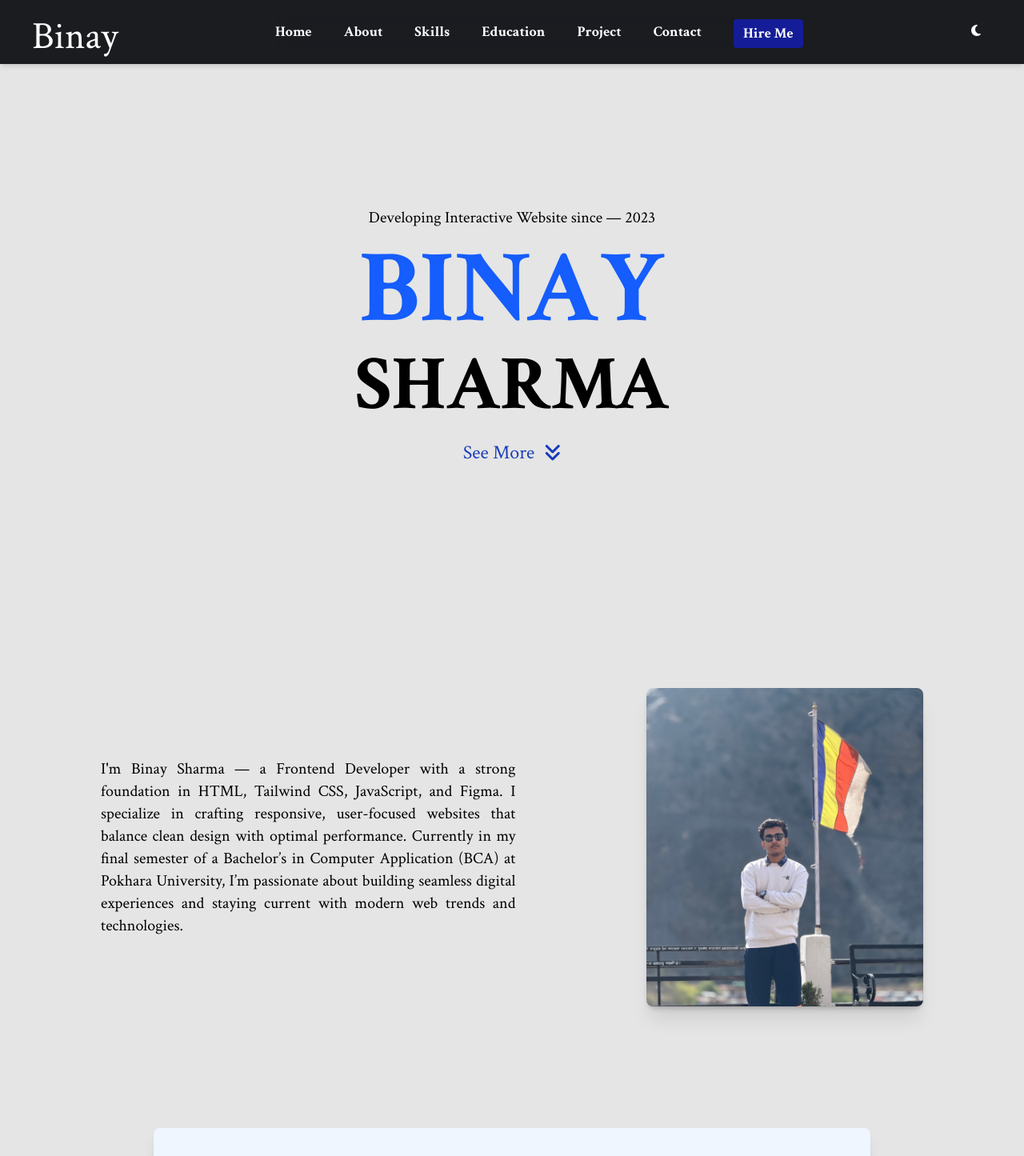
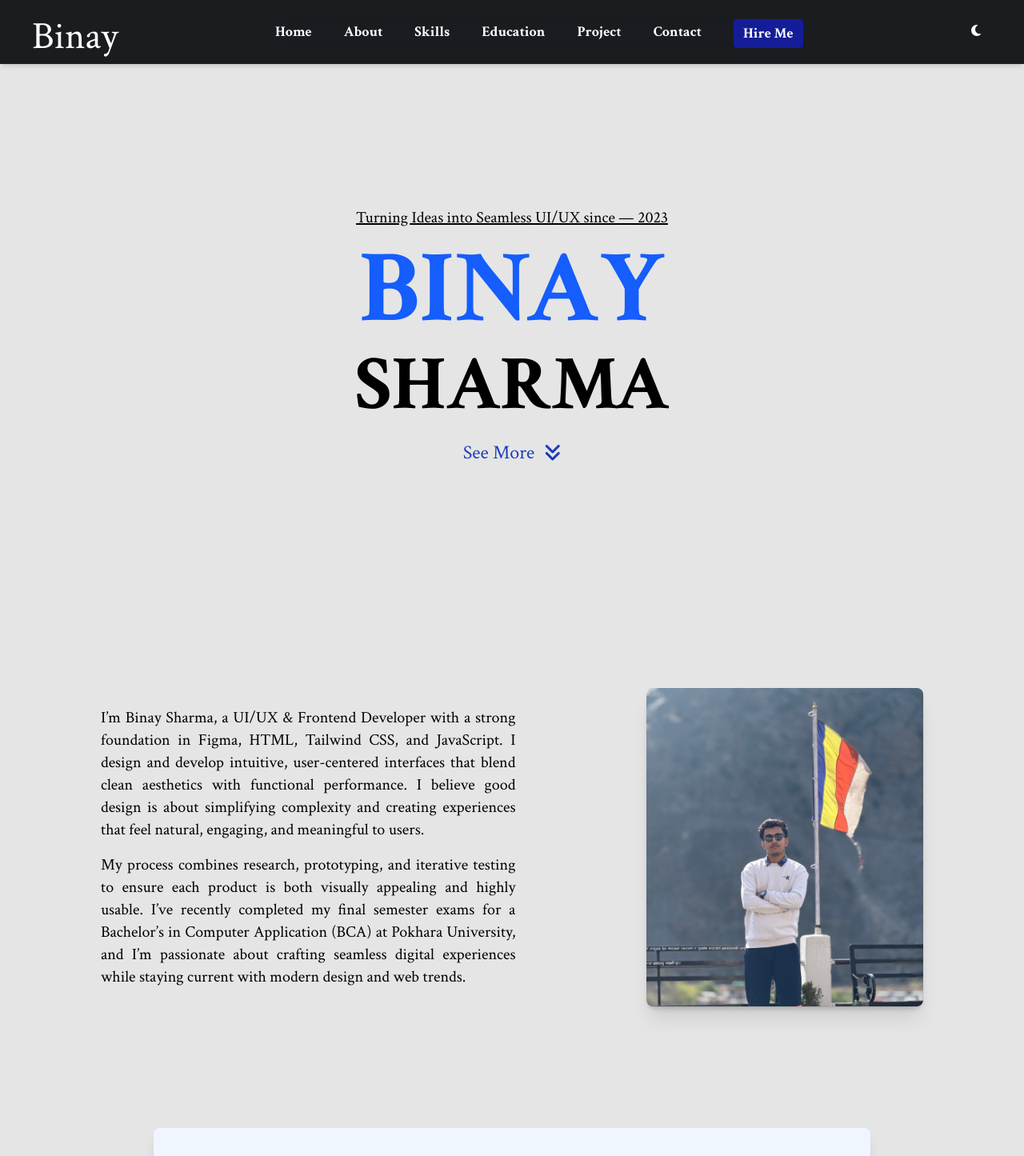
Before and after one commit to Im-binay/Binay_portfolio, a React (Vite) app: page / in a window 1280 px wide. Shown: the top 1445 px of the page at 80% size. Built offline with nearby package versions, Linux system fonts and the light colour scheme.

Commit message:
Update UI components

```diff
--- a/src/components/About.jsx
+++ b/src/components/About.jsx
@@ -12,14 +12,12 @@ export default function About() {
         data-aos="fade-up"
       >
         <p className="text-justify w-full md:w-[45%] text-base mt-10 md:text-xl">
-          I'm Binay Sharma — a Frontend Developer with a strong foundation in
-          HTML, Tailwind CSS, JavaScript, and Figma. I specialize in crafting
-          responsive, user-focused websites that balance clean design with
-          optimal performance. Currently in my final semester of a Bachelor’s
-          in Computer Application (BCA) at Pokhara University, I’m passionate
-          about building seamless digital experiences and staying current with
-          modern web trends and technologies.
+          I’m Binay Sharma, a UI/UX & Frontend Developer with a strong foundation in Figma, HTML, Tailwind CSS, and JavaScript. I design and develop intuitive, user-centered interfaces that blend clean aesthetics with functional performance. I believe good design is about simplifying complexity and creating experiences that feel natural, engaging, and meaningful to users.
+          <span className="block mt-4">
+            My process combines research, prototyping, and iterative testing to ensure each product is both visually appealing and highly usable. I’ve recently completed my final semester exams for a Bachelor’s in Computer Application (BCA) at Pokhara University, and I’m passionate about crafting seamless digital experiences while staying current with modern design and web trends.
+          </span>
         </p>
+
         <div
           className="w-full md:w-[30%] mt-10 bg-blue-50 rounded-2xl   perspective"
           data-aos="fade-up"
--- a/src/components/Contact.jsx
+++ b/src/components/Contact.jsx
@@ -81,11 +81,11 @@ export default function Contact() {
                 <i className="fa-brands fa-square-whatsapp fa-xl text-blue-600"></i>
               </a>
             </li>
-            <li>
+            {/* <li>
               <a href="https://www.instagram.com/imbinay_/" target="_blank" rel="noreferrer">
                 <i className="fa-brands fa-square-instagram fa-xl text-blue-600"></i>
               </a>
-            </li>
+            </li> */}
             <li>
               <a href="https://www.linkedin.com/in/binay-sharma-3507652a1/" target="_blank" rel="noreferrer">
                 <i className="fa-brands fa-linkedin fa-xl text-blue-600"></i>
--- a/src/components/EduExp.jsx
+++ b/src/components/EduExp.jsx
@@ -58,7 +58,7 @@ export default function EduExp() {
                   +2 with Computer Science / 2020 AD
                   <br className="md:hidden" />
                       <span className="inline-block md:inline-flex items-center gap-1 bg-blue-100 text-blue-800 dark:bg-blue-800 dark:text-blue-100 mt-1 md:mt-0 md:ml-2 px-2 py-0.5 rounded-full">
-                        🎓 GPA 3.22
+                        🎓 GPA 3.16
                     </span>
                 </p>
 
--- a/src/components/Hero.jsx
+++ b/src/components/Hero.jsx
@@ -11,9 +11,9 @@ export default function Hero() {
         <h4
           data-aos="fade-down"
           data-aos-duration="1000"
-          className="text-sm md:text-xl mb-1"
+          className="text-sm md:text-xl mb-1 underline"
         >
-          Developing Interactive Website since — 2023
+         Turning Ideas into Seamless UI/UX since — 2023
         </h4>
         <h1
           className="text-8xl md:text-9xl lg:text-9xl text-blue-600 font-extrabold uppercase"
```
